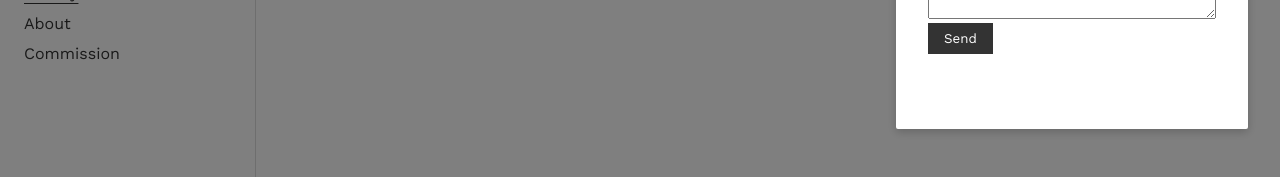
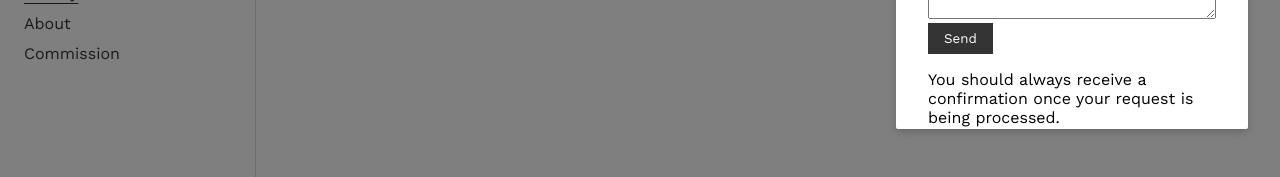
Before and after one commit to MariaHajdic/MashaMaxwell, a React (Vite) app: page / in a window 1280 px wide. Both pictures are taken after a click on the button "Get in Touch". Shown: the part 223-400 px from the top of the page. Built offline with nearby package versions, Linux system fonts and the light colour scheme.

Commit message:
Contact form updated

```diff
--- a/src/ui/ContactForm.tsx
+++ b/src/ui/ContactForm.tsx
@@ -54,6 +54,10 @@ const ContactForm = ({ onClose }: Props) => {
             value={formData.message} onChange={handleChange} required />
           <button type="submit">Send</button>
         </form>
+          <p>You should always receive a confirmation once your request is being processed.</p>
+          <p>If you have not within 2 days, feel free to contact me directly at
+            <a href="mailto:masha@mashamaxwell.co.uk" style={{ color: '#aaa' }}> masha@mashamaxwell.co.uk </a>
+             or via WhatsApp.</p>
         {status && <p>{status}</p>}
       </div>
     </div>
```
